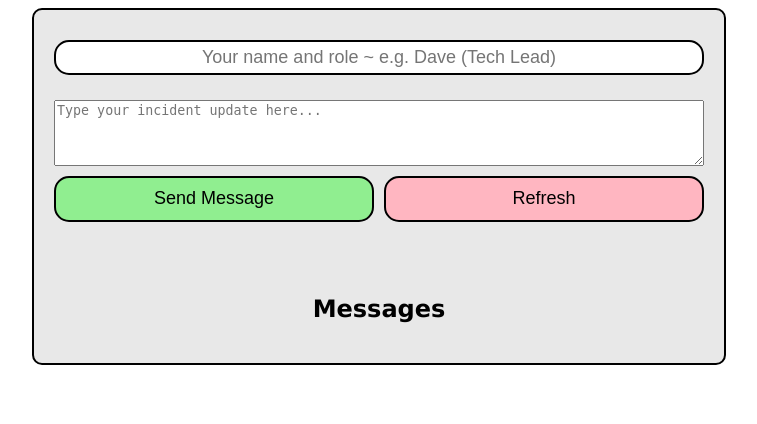
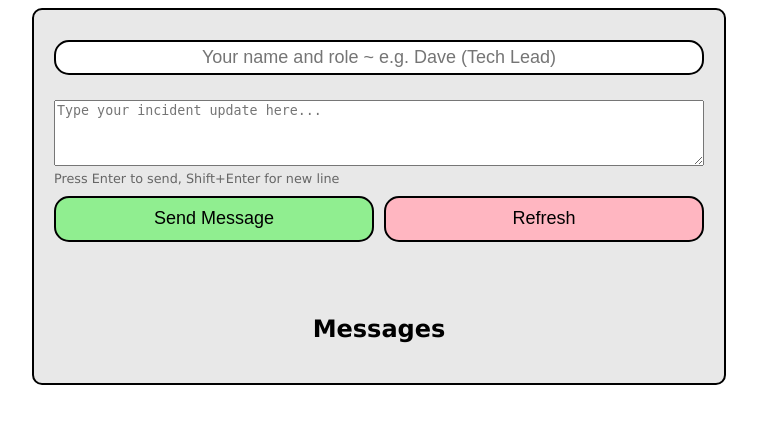
Before and after one commit to ingwaneorg/isigameko, a Flask app: template templates/team.html in a window 1280 px wide. Shown: the top 424 px of the page, without its empty margins (261-1018 px from the left). Run offline with Flask 3, Linux system fonts and the light colour scheme; the template is opened without the code that fills it, so the values that code supplies are empty.

Commit message:
add message about text formatting

```diff
--- a/static/app.css
+++ b/static/app.css
@@ -122,6 +122,16 @@ button.button3 {
   text-align: center;
 }
 
+.row4 {
+  display: flex;
+  justify-content: flex-start;
+  align-items: center;
+  text-align: left;
+  font-size: 0.8em;
+  color: #666;
+  margin-top: 5px;
+}
+
 div.status {
   font-size: 6rem;
   display: flex;
@@ -216,6 +226,7 @@ td {
 .message-text {
   line-height: 1.4;
   color: #333;
+  white-space: pre-line;  /* preserve line breaks */
 }
 
 /* Mobile devices */
--- a/templates/team.html
+++ b/templates/team.html
@@ -39,6 +39,10 @@
                   rows="4"
                   style="width: 100%; resize: vertical;"></textarea>
       </div>
+      <div class="row4">
+        Press Enter to send, Shift+Enter for new line
+      </div>
+
       <div class="row-gap"></div>
       <div class="row">
         <button id="send-button" onclick="sendMessage()" class="button1">Send Message</button>
@@ -152,9 +156,7 @@ function displayMessages(messages) {
                 <div class="message-header">
                     ${message.learner_name} - ${timestamp}
                 </div>
-                <div class="message-text">
-                    ${message.message}
-                </div>
+                <div class="message-text">${message.message}</div>
             </div>
         `;
     });
--- a/templates/tutor.html
+++ b/templates/tutor.html
@@ -175,9 +175,7 @@ function displayMessages(messages) {
                     <span>${message.learner_name} - ${timestamp}</span>
                     <span style="color: #999; font-size: 0.8em; font-weight: normal;">${timingSuffix}</span>
                 </div>
-                <div class="message-text">
-                    ${message.message}
-                </div>
+                <div class="message-text">${message.message}</div>
             </div>
         `;
     });
```
